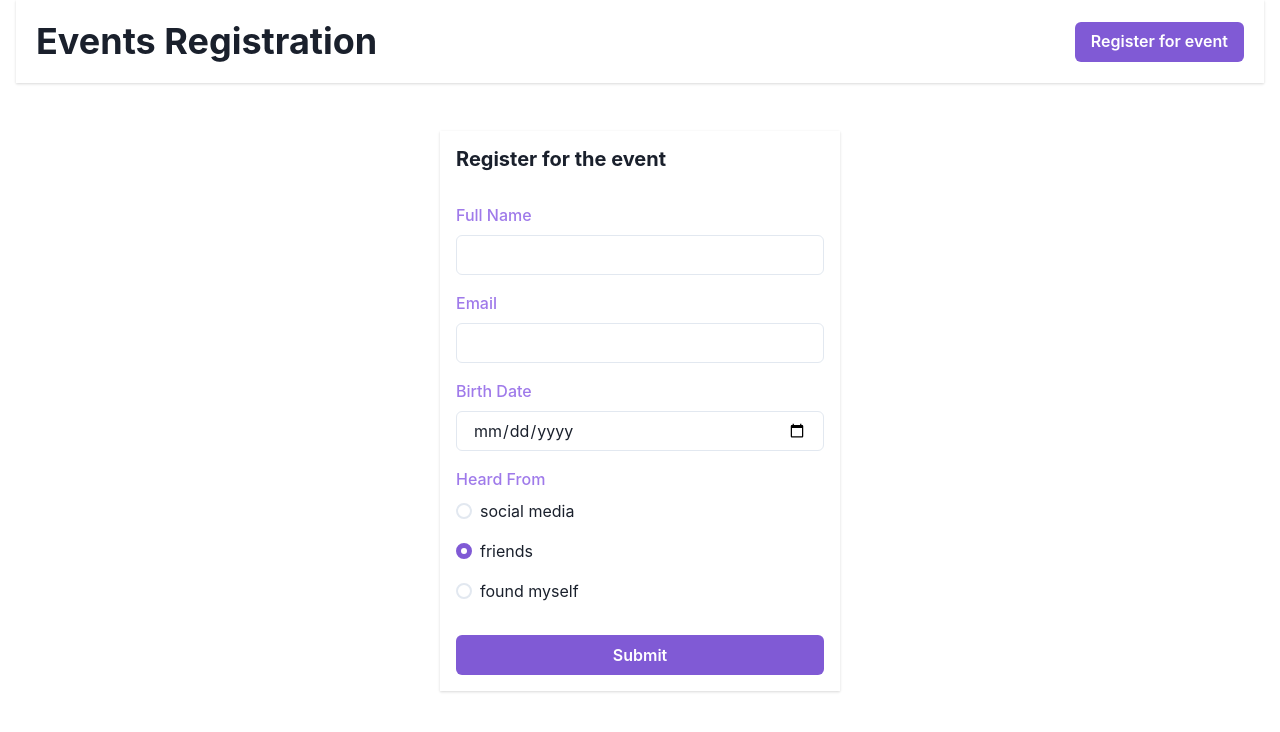
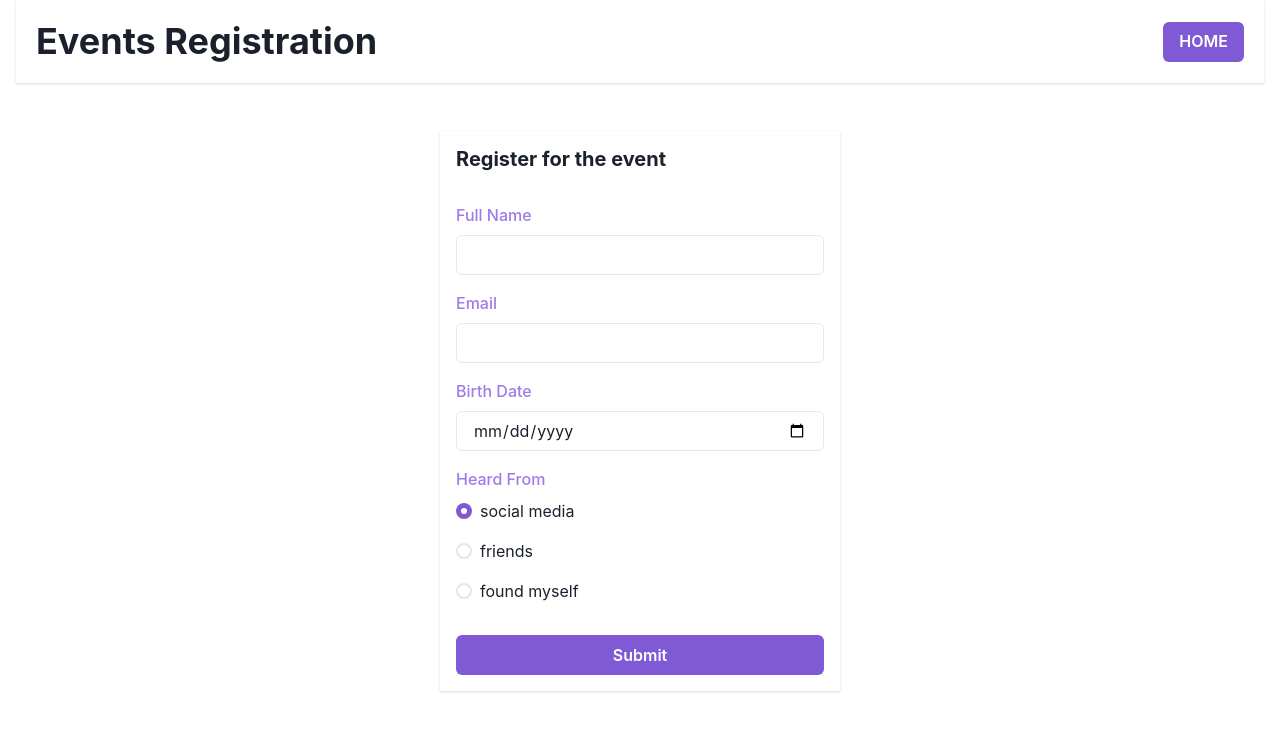
Before and after one commit to KaterynaKocheharova/Events-Registration-App, a React (Vite) app: page /register/1 in a window 1280 px wide. Shown: the top 732 px of the page. Built offline with nearby package versions, Linux system fonts and the light colour scheme.

Commit message:
edit validation schema for registration form

```diff
--- a/src/components/AppBar.jsx
+++ b/src/components/AppBar.jsx
@@ -1,13 +1,16 @@
+import { Link } from "react-router-dom";
 import { Flex, Spacer, Button, Heading } from "@chakra-ui/react";
 import PageContainer from "./common/Container/Container";
 
 const AppBar = () => {
   return (
-    <PageContainer maxW='md' bg='blue.600' color='white'>
+    <PageContainer maxW="md" bg="blue.600" color="white">
       <Flex as="nav" p="20px" alignItems="center" boxShadow="base">
         <Heading as="h1">Events Registration</Heading>
         <Spacer />
-        <Button colorScheme="purple">Register for event</Button>
+        <Button as={Link} to="/" colorScheme="purple">
+          HOME
+        </Button>
       </Flex>
     </PageContainer>
   );
--- a/src/components/RegistrationForm.jsx
+++ b/src/components/RegistrationForm.jsx
@@ -28,12 +28,6 @@ const registerParticipantSchema = Yup.object().shape({
     .required("Required"),
   email: Yup.string().email("Should be a valid email").required("Required"),
   birthDate: Yup.string().required("Required"),
-  heardFrom: Yup.string()
-    .oneOf(
-      ["social media", "friends", "found myself"],
-      "HeardFrom field should be one of: social media, friends, found myself"
-    )
-    .required("HeardFrom field is required"),
 });
 
 const RegistrationForm = () => {
@@ -74,7 +68,7 @@ const RegistrationForm = () => {
           fullName: "",
           email: "",
           birthDate: "",
-          heardFrom: "friends",
+          heardFrom: "social media",
         }}
         validationSchema={registerParticipantSchema}
         onSubmit={handleSubmit}
```
